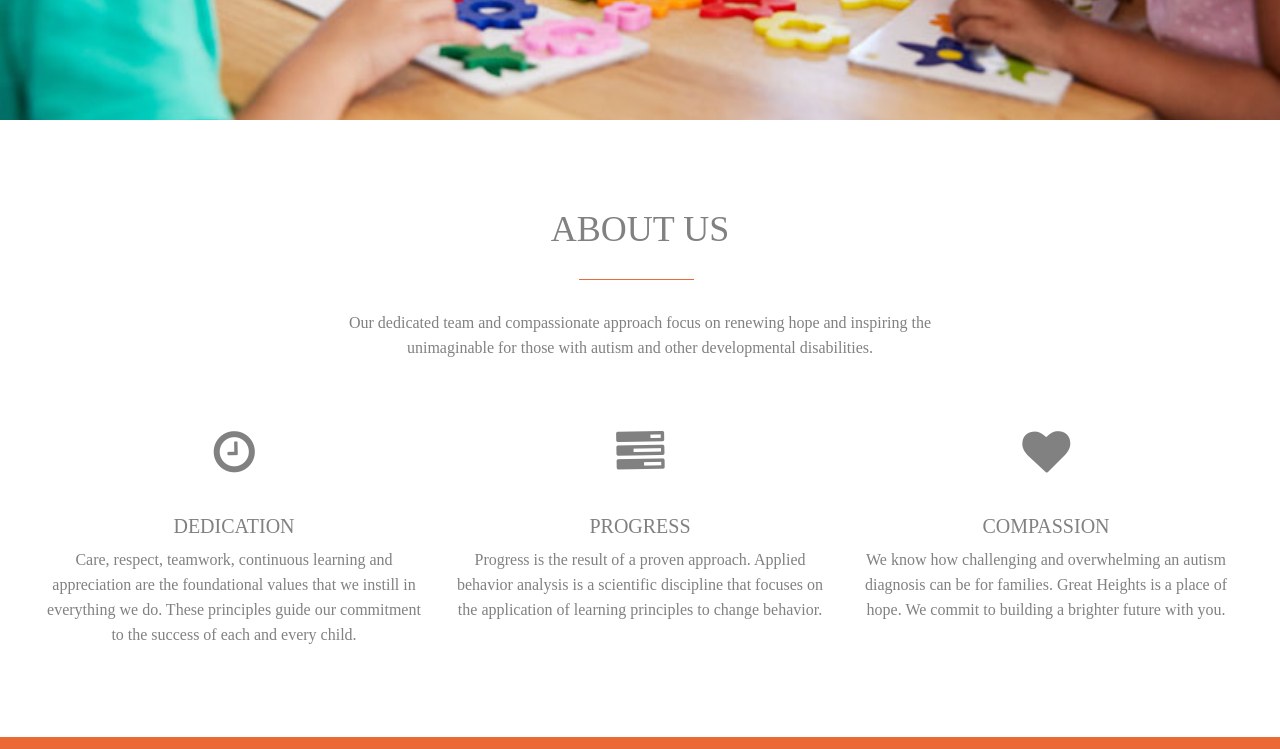
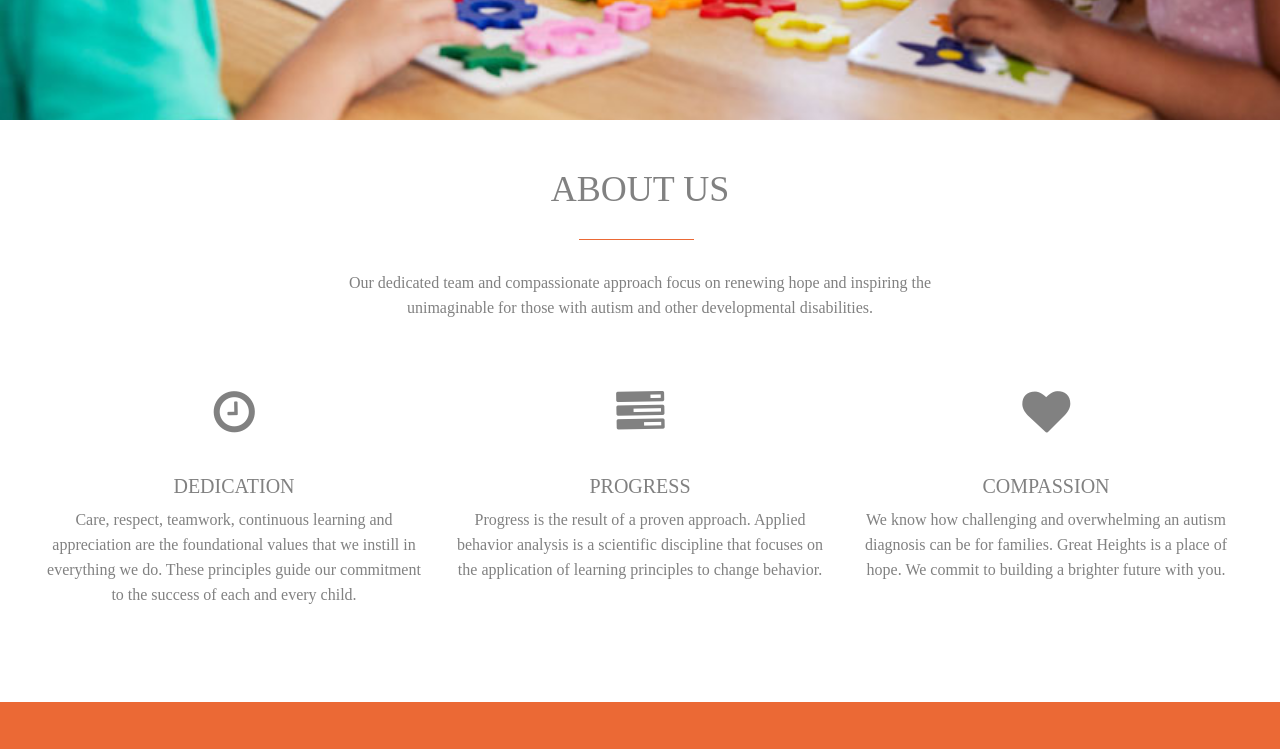
Before and after one commit to MackenzieHartman/NAgh2018NA, a plain HTML site: page public/index.html in a window 1280 px wide. Shown: the part 680-1429 px from the top of the page. Drawn offline with Linux system fonts and the light colour scheme; some packages are replaced by stand-ins of ours.

Commit message:
version1.2

```diff
--- a/public/css/main.css
+++ b/public/css/main.css
@@ -87,7 +87,7 @@ h1, h2, h3, h4, h5, h6,
 }
 
 main > section {
-  padding: 90px 0;
+  padding: 50px 0;
 }
 
 .btn {
```
Also changed, not shown: public/index.html (+14 -3 lines).
